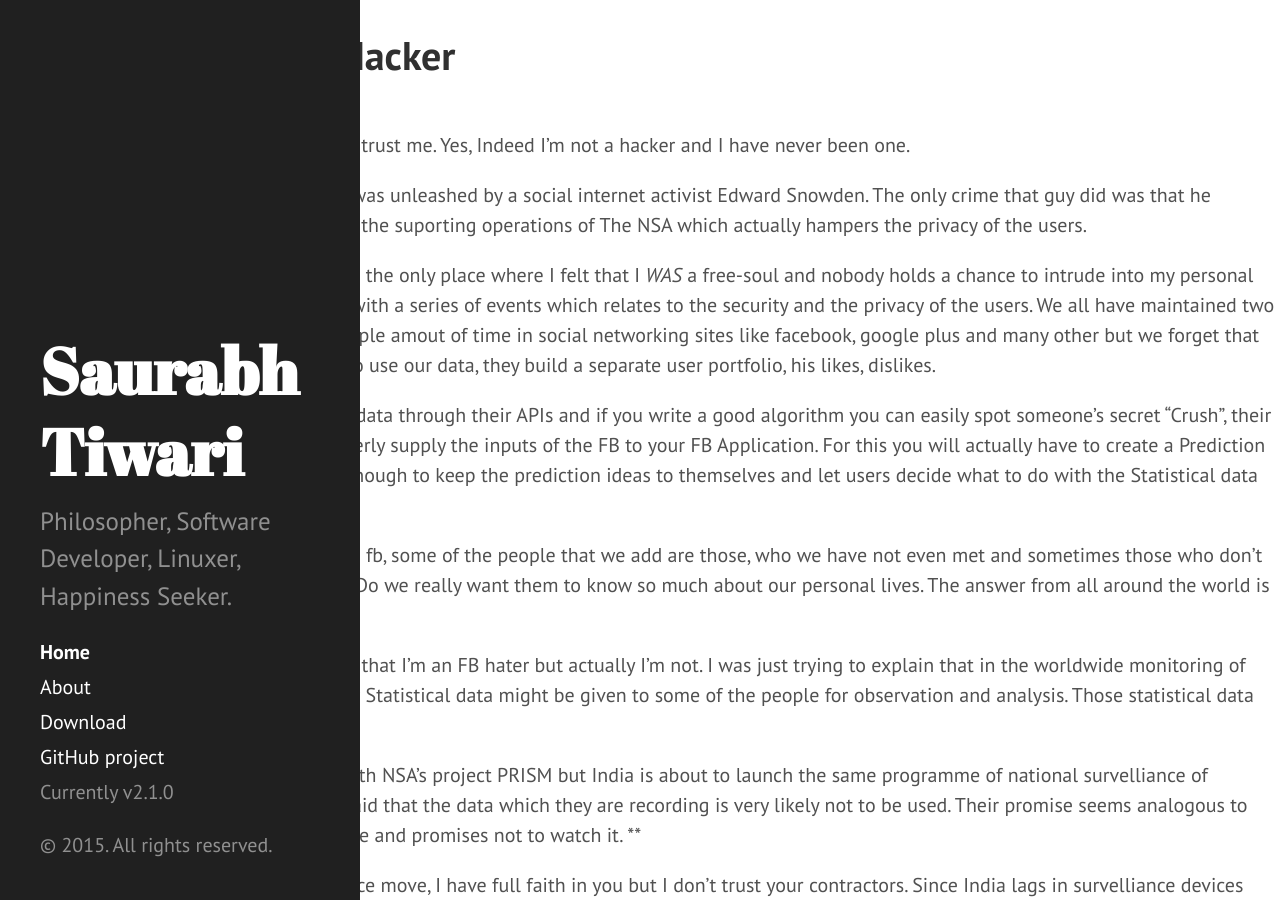
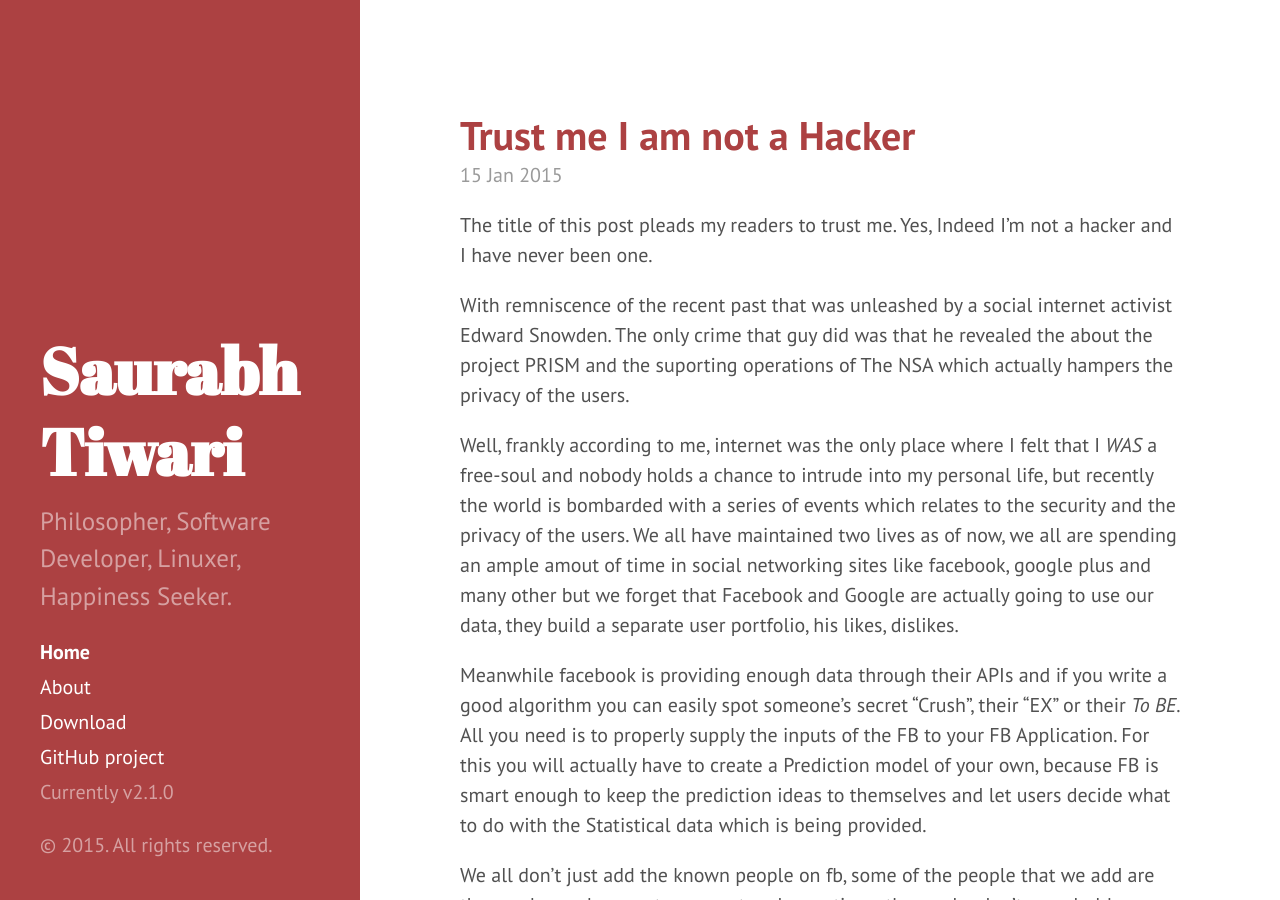
Before and after one commit to neo7/neo7.github.io, a Jekyll site: the page built from index.html, in a window 1280 px wide and 900 px high. Built offline with Jekyll 4.4.1, drawn with Linux system fonts in a browser that asks for light colours; Markdown is read by kramdown in place of the engine named in the settings; the list of posts is cut into pages by our own code.

Commit message:
modified

```diff
--- a/_layouts/default.html
+++ b/_layouts/default.html
@@ -3,11 +3,11 @@
 
   {% include head.html %}
 
-  <body>
+  <body class="theme-base-08">
 
     {% include sidebar.html %}
 
-    <div class="theme-base-08">
+    <div class="content container">
       {{ content }}
     </div>
 
```
